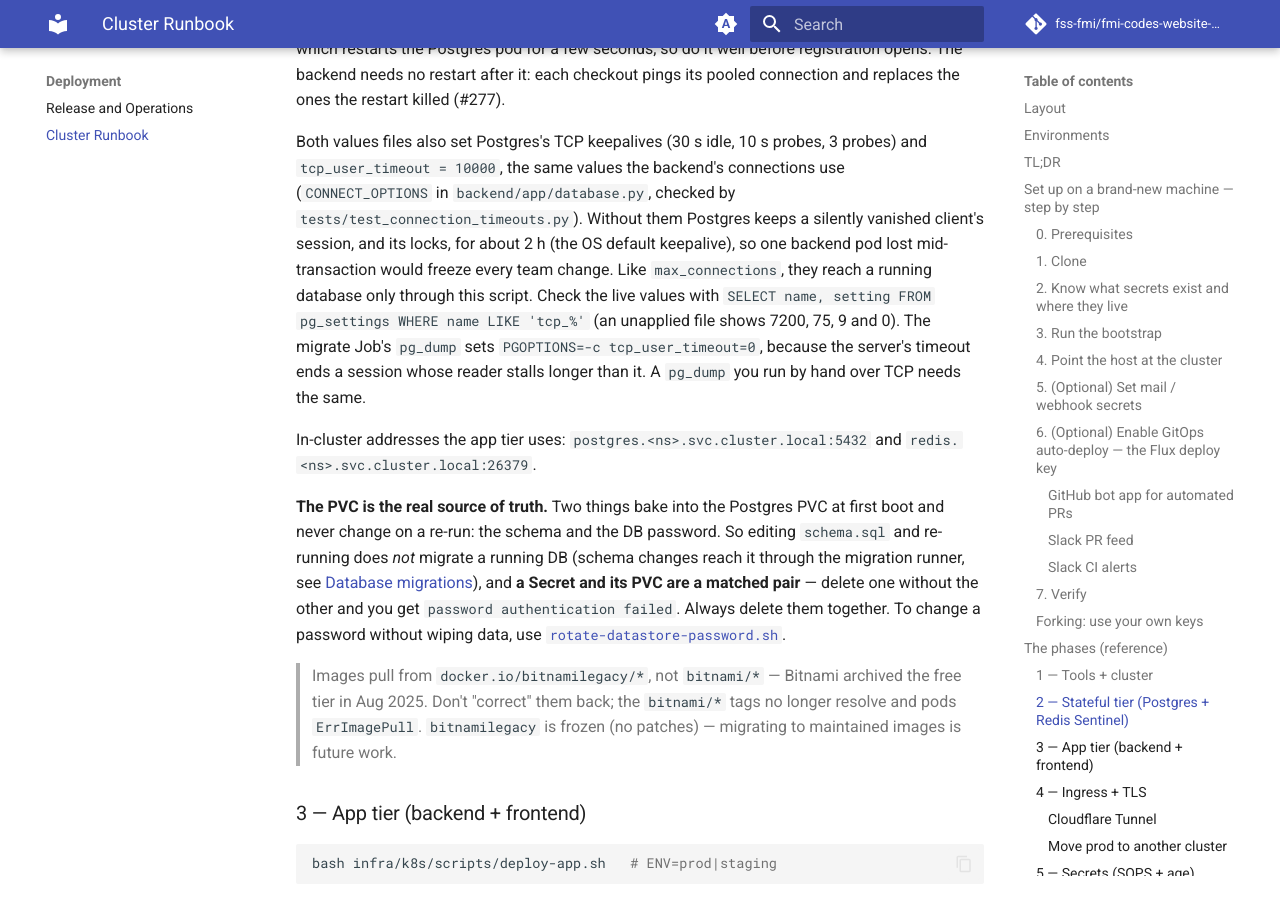
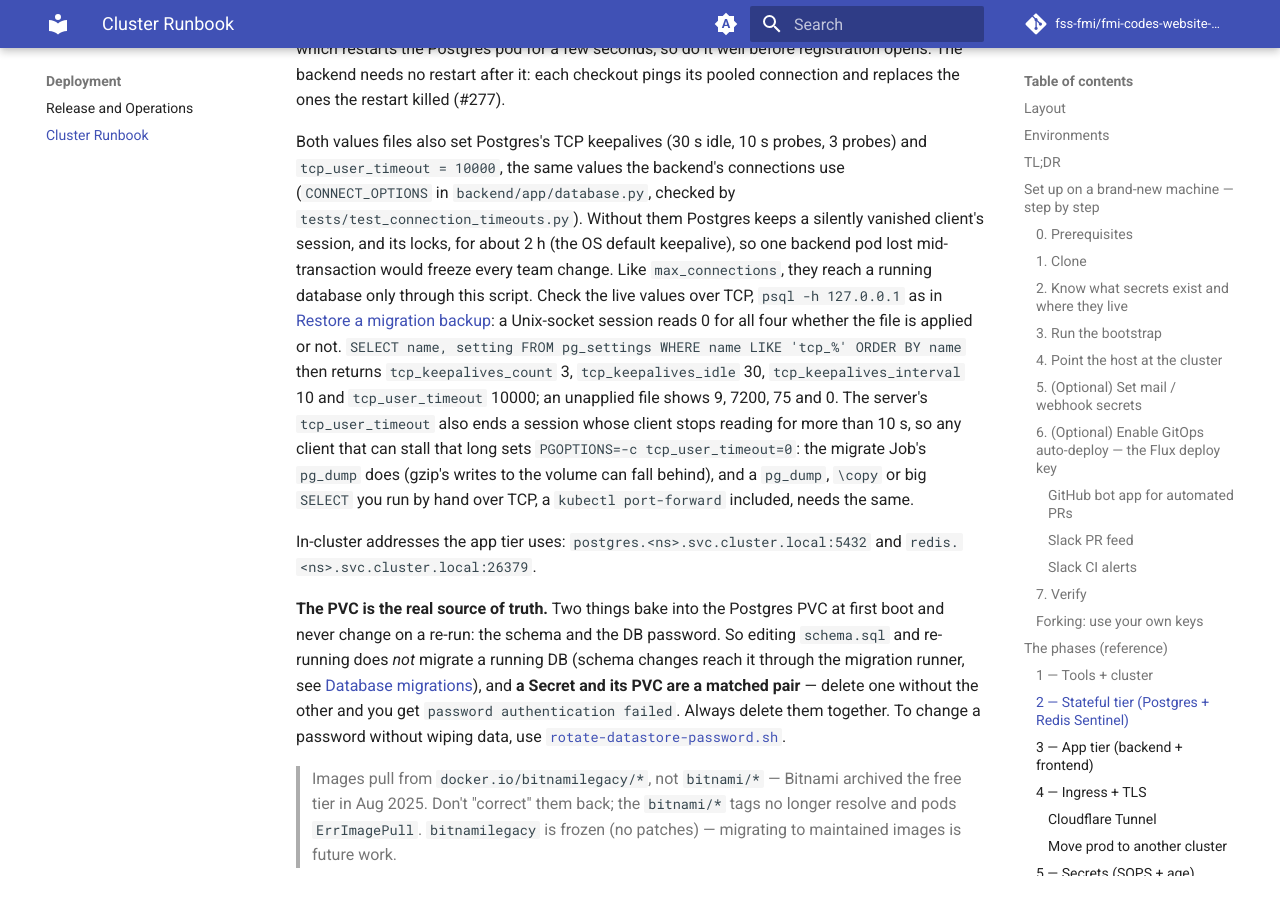
Before and after one commit to fss-fmi/fmi-codes-website-2026, an MkDocs documentation site: the page built from docs/runbook.md, in a window 1280 px wide and 900 px high, scrolled down 14336 px. Built offline with MkDocs 1.6.1 and Material for MkDocs 9.7.7, drawn with Linux system fonts in a browser that asks for light colours; comment, search, counter and statistics services are not loaded.

Commit message:
fix: review follow-ups for the Postgres connect options (#280)
- runbook: check the live values over TCP (a Unix-socket session reads 0 for
  all four), list them in the order the query returns them, and say any
  client that can stop reading for 10 s needs PGOPTIONS, not only pg_dump.
- architecture: a query still being sent fails in 10 s; one waiting on its
  reply in about 40 s instead of about 2 h (libpq's default keepalives on the
  OS timers, not never); a dead client's locks go once its session waits on
  the client.
- The options win over the same keys in DATABASE_URL: said in both modules
  and pinned by a unit test through psycopg2's make_dsn.

Co-Authored-By: Claude Opus 5.5 <noreply@anthropic.com>

```diff
--- a/docs/runbook.md
+++ b/docs/runbook.md
@@ -589,10 +589,16 @@ Both values files also set Postgres's TCP keepalives (30 s idle, 10 s probes, 3
 Without them Postgres keeps a silently vanished client's session, and its locks, for about 2 h
 (the OS default keepalive), so one backend pod lost mid-transaction would freeze every team
 change. Like `max_connections`, they reach a running database only through this script. Check
-the live values with `SELECT name, setting FROM pg_settings WHERE name LIKE 'tcp_%'` (an
-unapplied file shows 7200, 75, 9 and 0). The migrate Job's `pg_dump` sets
-`PGOPTIONS=-c tcp_user_timeout=0`, because the server's timeout ends a session whose reader
-stalls longer than it. A `pg_dump` you run by hand over TCP needs the same.
+the live values over TCP, `psql -h 127.0.0.1` as in
+[Restore a migration backup](#restore-a-migration-backup): a Unix-socket session reads 0 for
+all four whether the file is applied or not.
+`SELECT name, setting FROM pg_settings WHERE name LIKE 'tcp_%' ORDER BY name` then returns
+`tcp_keepalives_count` 3, `tcp_keepalives_idle` 30, `tcp_keepalives_interval` 10 and
+`tcp_user_timeout` 10000; an unapplied file shows 9, 7200, 75 and 0. The server's
+`tcp_user_timeout` also ends a session whose client stops reading for more than 10 s, so any
+client that can stall that long sets `PGOPTIONS=-c tcp_user_timeout=0`: the migrate Job's
+`pg_dump` does (gzip's writes to the volume can fall behind), and a `pg_dump`, `\copy` or big
+`SELECT` you run by hand over TCP, a `kubectl port-forward` included, needs the same.
 
 In-cluster addresses the app tier uses: `postgres.<ns>.svc.cluster.local:5432` and
 `redis.<ns>.svc.cluster.local:26379`.
```
Also changed, not shown: docs/architecture.md (+1 -1 lines), docs/testing.md (+2 -2 lines), 3 other files.
